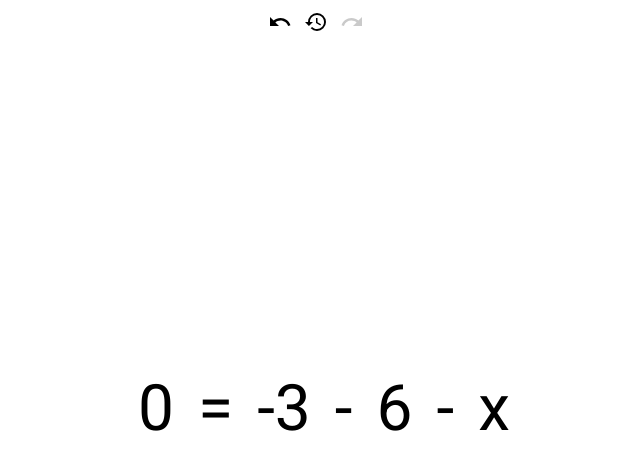
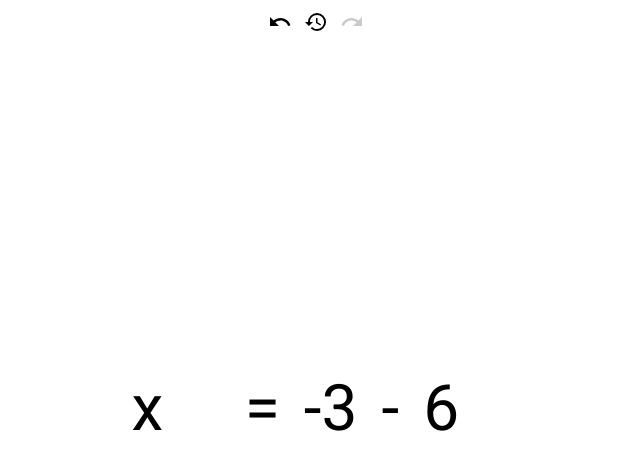
Before and after one commit to DevanTurtle7/brickhack9, a React (Create React App) app: page / in a window 1280 px wide. Shown: the top 470 px of the page, without its empty margins (324-964 px from the left). Built offline with nearby package versions, Linux system fonts and the light colour scheme.

Commit message:
nick in progress

```diff
--- a/src/App.tsx
+++ b/src/App.tsx
@@ -1,15 +1,15 @@
-import React, {useEffect, useState} from 'react';
-import EquationComponent from './components/EquationComponent';
-import Toolbar from './components/Toolbar';
-import Equation from './model/Equation';
-import Variable from './model/Variable';
+import React, { useEffect, useState } from "react";
+import EquationComponent from "./components/EquationComponent";
+import Toolbar from "./components/Toolbar";
+import Equation from "./model/Equation";
+import Variable from "./model/Variable";
 
-import './styles/index.css';
+import "./styles/index.css";
 
 function App() {
-  const x = new Variable('x', true);
-  const six = new Variable('number', true, 6);
-  const three = new Variable('number', false, 3);
+  const x = new Variable("x", true);
+  const six = new Variable("number", true, 6);
+  const three = new Variable("number", false, 3);
 
   const left = [x, six];
   const right = [three];
@@ -18,18 +18,18 @@
   const [count, setCount] = useState(0);
 
   useEffect(() => {
-    console.log('Moving 6 left to right');
+    console.log("Moving 6 left to right");
     if (count === 0) {
       setEquation(equation.moveVariableFromSide(1, true));
       setCount(1);
     } else if (count === 1) {
-      setEquation(equation.moveVariableFromSide(0, true));
+      //setEquation(equation.moveVariableFromSide(0, true));
       setCount(2);
     }
-  }, [count, setCount]);
+  }, [count, equation, setCount]);
 
   const printHistory = () => {
-    console.log('Equation history:');
+    console.log("Equation history:");
     let current = equation;
 
     current.printEquation();
@@ -42,7 +42,7 @@
   printHistory();
 
   const undo = () => {
-    console.log('UNDO');
+    console.log("UNDO");
     if (equation.prevState) {
       setEquation(equation.prevState);
     }
@@ -57,16 +57,20 @@
   equation.printEquation();
   console.log(!!equation.nextState);
 
+  console.log(
+    `APp update: Eq: ${equation.left.length} by ${equation.right.length}`
+  );
+
   return (
-    <div className='App'>
+    <div className="App">
       <Toolbar
         onUndo={undo}
         onRedo={redo}
         canUndo={!!equation.prevState}
         canRedo={!!equation.nextState}
       />
-      <div className='workspace'>
-        <EquationComponent equation={equation} />
+      <div className="workspace">
+        <EquationComponent equation={equation} setEquation={setEquation} />
       </div>
     </div>
   );
--- a/src/components/EquationComponent.tsx
+++ b/src/components/EquationComponent.tsx
@@ -1,34 +1,55 @@
-import Equation from '../model/Equation';
-import Operator from './Operator';
-import VariableContainer from './VariableContainer';
+import { useEffect } from "react";
+import Equation, { Side } from "../model/Equation";
+import { VariableItem } from "../model/Variable";
+import Operator from "./Operator";
+import VariableAddDropZone from "./VariableAddDropZone";
+import VariableContainer from "./VariableContainer";
 
 interface Props {
   equation: Equation;
+  setEquation: React.Dispatch<React.SetStateAction<Equation>>;
 }
 
-const EquationComponent = ({equation}: Props) => {
+export type MoveItemType = (item: VariableItem) => void;
+
+const EquationComponent = ({ equation, setEquation }: Props) => {
+  useEffect(() => {
+    console.log(equation)
+  }, [equation])
+  const moveItem: MoveItemType = (item: VariableItem) => {
+    console.log("Moving", item);
+    console.log(`my eq: ${equation.left.length} by ${equation.right.length}`);
+    setEquation(
+      equation.moveVariableFromSide(item.index, item.side === Side.Left)
+    );
+  };
+  console.log(`upoppp eq: ${equation.left.length} by ${equation.right.length}`);
   return (
-    <div className='equation'>
-      <div className='left'>
+    <div className="equation">
+      <div className="left">
         {equation.left.map((variable, index) => (
           <VariableContainer
             variable={variable}
-            first={index === 0}
-            key={variable.value + '-' + index}
+            index={index}
+            side={Side.Left}
+            key={variable.value + "-" + index}
           />
         ))}
+        <VariableAddDropZone side={Side.Left} moveItem={moveItem} />
       </div>
-      <div className='middle'>
-        <Operator symbol='equals' />
+      <div className="middle">
+        <Operator symbol="equals" />
       </div>
-      <div className='right'>
+      <div className="right">
         {equation.right.map((variable, index) => (
           <VariableContainer
             variable={variable}
-            first={index === 0}
-            key={variable.value + '-' + index}
+            index={index}
+            side={Side.Right}
+            key={variable.value + "-" + index}
           />
         ))}
+        <VariableAddDropZone side={Side.Right} moveItem={moveItem} />
       </div>
     </div>
   );
--- /dev/null
+++ b/src/components/VariableAddDropZone.tsx
@@ -0,0 +1,36 @@
+import { useDrop } from "react-dnd";
+import { DragTypes } from "../model/DragTypes";
+import { Side } from "../model/Equation";
+import { VariableItem } from "../model/Variable";
+import { MoveItemType } from "./EquationComponent";
+
+interface Props {
+  side: Side;
+  moveItem: MoveItemType
+}
+
+const VariableAddDropZone = ({ side, moveItem }: Props) => {
+  const [{ isOver, canDrop }, drop] = useDrop(() => ({
+    accept: DragTypes.VARIABLE,
+    drop: (item: VariableItem) => moveItem(item),
+    canDrop: (item: VariableItem) => item.side !== side,
+    collect: (monitor) => ({
+      isOver: !!monitor.isOver(),
+      canDrop: !!monitor.canDrop(),
+    }),
+  }));
+
+  return (
+    <div ref={drop}>
+      <p
+        className={`variable drop-zone ${canDrop ? "can-drop" : ""} ${
+          isOver ? "is-over" : ""
+        }`}
+      >
+        ☐
+      </p>
+    </div>
+  );
+};
+
+export default VariableAddDropZone;
--- a/src/components/VariableComponent.tsx
+++ b/src/components/VariableComponent.tsx
@@ -1,9 +1,27 @@
+import { useDrag } from "react-dnd";
+import { DragTypes } from "../model/DragTypes";
+import { Side } from "../model/Equation";
+
 interface Props {
   value: string;
+  index: number;
+  side: Side;
 }
 
-const VariableComponent = ({value}: Props) => {
-  return <p className='variable'>{value}</p>;
+const VariableComponent = ({ value, index, side }: Props) => {
+  const [{ isDragging }, drag] = useDrag(() => ({
+    type: DragTypes.VARIABLE,
+    item: { index, side },
+    collect: (monitor) => ({
+      isDragging: !!monitor.isDragging(),
+    }),
+  }));
+
+  return (
+    <div ref={drag}>
+      <p className={`variable ${isDragging ? "dragging" : ""}`}>{value}</p>
+    </div>
+  );
 };
 
 export default VariableComponent;
--- a/src/components/VariableContainer.tsx
+++ b/src/components/VariableContainer.tsx
@@ -1,20 +1,23 @@
-import Variable from '../model/Variable';
-import Operator from './Operator';
-import VariableComponent from './VariableComponent';
+import { Side } from "../model/Equation";
+import Variable from "../model/Variable";
+import Operator from "./Operator";
+import VariableComponent from "./VariableComponent";
 
 interface Props {
   variable: Variable;
-  first: boolean;
+  index: number;
+  side: Side;
 }
 
-const VariableContainer = ({variable, first = false}: Props) => {
-  const symbol = first && !variable.positive ? '-' : '';
-  const value = variable.type === 'number' ? variable.value : variable.type;
+const VariableContainer = ({ variable, index, side }: Props) => {
+  const first = index === 0;
+  const symbol = first && !variable.positive ? "-" : "";
+  const value = variable.type === "number" ? variable.value : variable.type;
 
   return (
     <>
-      {!first && <Operator symbol={variable.positive ? 'plus' : 'minus'} />}
-      <VariableComponent value={symbol + value} />
+      {!first && <Operator symbol={variable.positive ? "plus" : "minus"} />}
+      <VariableComponent value={symbol + value} index={index} side={side} />
     </>
   );
 };
--- /dev/null
+++ b/src/model/DragTypes.ts
@@ -0,0 +1,3 @@
+export enum DragTypes {
+  VARIABLE = "variable",
+}
--- a/src/model/Equation.ts
+++ b/src/model/Equation.ts
@@ -1,4 +1,9 @@
-import Variable from './Variable';
+import Variable from "./Variable";
+
+export enum Side {
+  Left,
+  Right,
+}
 
 class Equation {
   left: Variable[];
@@ -21,13 +26,16 @@
     equation.splice(to, 0, variable);
 
     if (equation.length === 0) {
-      equation.push(new Variable('number', true, 0));
+      equation.push(new Variable("number", true, 0));
     }
 
     return newEquation;
   }
 
   moveVariableFromSide(fromIndex: number, fromLeft: boolean) {
+    console.log(
+      `fromind: ${fromIndex}, fromLeft: ${fromLeft}, leftLen: ${this.left.length}, rightLen, ${this.right.length}`
+    );
     const newEquation = this.getNextEquation();
 
     const fromEquation = fromLeft ? newEquation.left : newEquation.right;
@@ -35,7 +43,7 @@
     const variable = fromEquation.splice(fromIndex, 1)[0];
 
     if (fromEquation.length === 0) {
-      fromEquation.push(new Variable('number', true, 0));
+      fromEquation.push(new Variable("number", true, 0));
     }
 
     // Change positivity when moving sides
@@ -51,17 +59,17 @@
       const first = index === 0;
 
       if (!first) {
-        acc += ` ${variable.positive ? '+' : '-'} `;
+        acc += ` ${variable.positive ? "+" : "-"} `;
       }
 
-      acc += variable.type === 'number' ? variable.value : variable.type;
+      acc += variable.type === "number" ? variable.value : variable.type;
 
       return acc;
-    }, '');
+    }, "");
 
   printEquation() {
     console.log(
-      this.getEquationStr(this.left) + ' = ' + this.getEquationStr(this.right)
+      this.getEquationStr(this.left) + " = " + this.getEquationStr(this.right)
     );
   }
 
--- a/src/styles/index.css
+++ b/src/styles/index.css
@@ -16,6 +16,23 @@
 
 .variable, .operator {
   width: fit-content;
+  font-size: 64px;
+}
+
+.variable.dragging {
+  color: blue;
+}
+
+.variable.drop-zone.can-drop {
+  color: yellow;
+}
+
+.drop-zone:not(.can-drop) {
+  visibility: hidden;
+}
+
+.variable.drop-zone.is-over {
+  color: green;
   font-size: 64px;
 }
 
```
Also changed, not shown: src/model/Variable.ts (+7 -0 lines).
